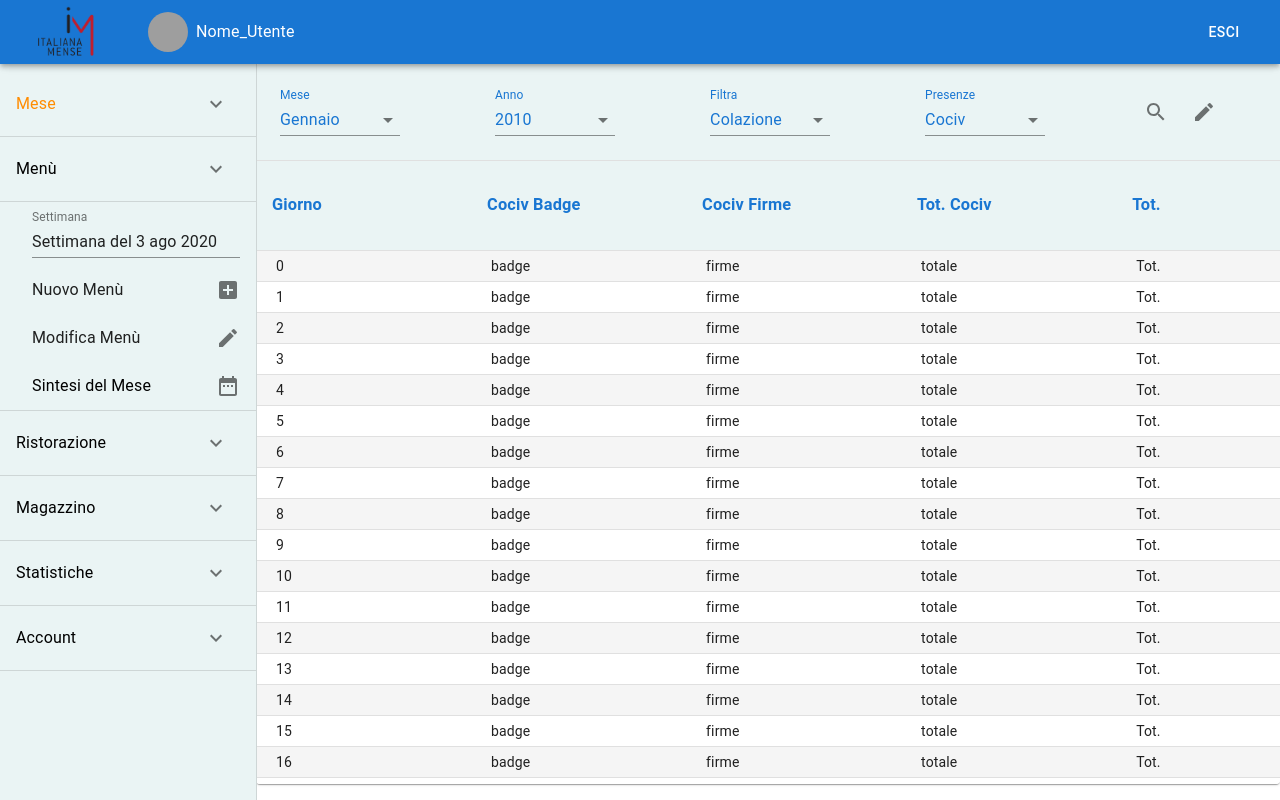
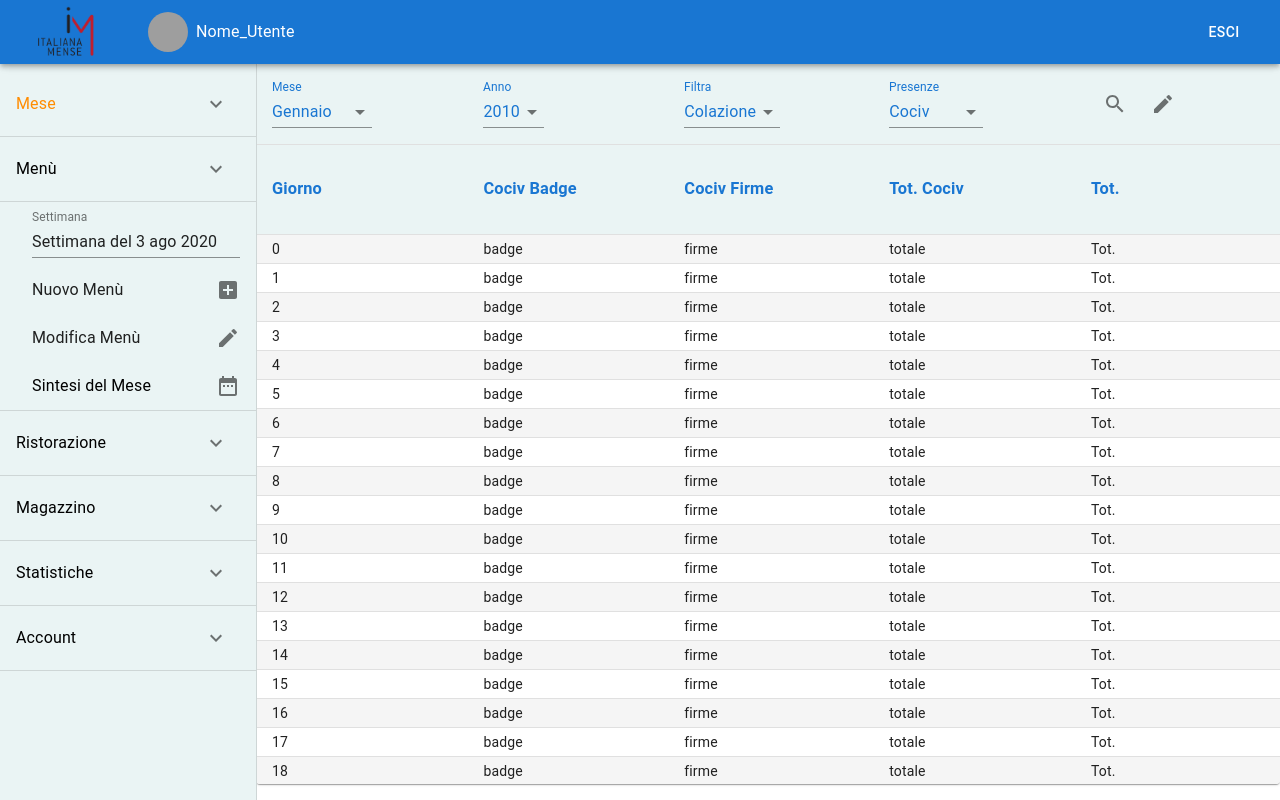
Before and after one commit to tvasari/gestionale_mensa, a React (Create React App) app: page /Mese in a window 1280 px wide. Built offline with nearby package versions, Linux system fonts and the light colour scheme; grey boxes are pictures that could not be loaded.

Commit message:
housekeeping & refactoring

```diff
--- /dev/null
+++ b/src/components/BackArrowButton.js
@@ -0,0 +1,16 @@
+import React from 'react';
+import { NavLink } from 'react-router-dom';
+import IconButton from '@material-ui/core/IconButton';
+import KeyboardBackspaceIcon from '@material-ui/icons/KeyboardBackspace';
+
+const BackArrowButton = ({ path }) => {
+    return(
+        <IconButton style={{padding: 0}}>
+            <NavLink style={{color: '#1976d2'}} to={`/${path}`}>
+                <KeyboardBackspaceIcon/>
+            </NavLink>
+        </IconButton>
+    );
+}
+
+export default BackArrowButton;
--- a/src/components/Selector.js
+++ b/src/components/Selector.js
@@ -7,12 +7,7 @@ import InputLabel from '@material-ui/core/InputLabel';
 const useStyles = makeStyles((theme) => ({
   option: {
       color: '#1976d2'
-  },
-  formControl: {
-    margin: theme.spacing(1),
-    minWidth: 120,
-    maxWidth: 300,
-  },
+  }
 }));
 
 const meals = [
@@ -60,7 +55,7 @@ const yearsCreator = () => {
   return years;
 };
 
-const Selector = ({ type, array }) => {
+const Selector = ({ type, array, formControlStyle }) => {
   const classes = useStyles();
 
   switch(type) {
@@ -84,7 +79,7 @@ const Selector = ({ type, array }) => {
   }
 
   return(
-    <FormControl className={classes.formControl}>
+    <FormControl className={formControlStyle}>
         <InputLabel className={classes.option}>{type}</InputLabel>
         <Select onChange={e => console.log(e.target.value)} className={classes.option} native>
             {
--- /dev/null
+++ b/src/components/StyledTableCell.js
@@ -0,0 +1,8 @@
+import TableCell from '@material-ui/core/TableCell';
+import { styled } from '@material-ui/core/styles';
+
+const StyledTableCell = styled(TableCell)({
+    backgroundColor: '#eaf4f4'
+});
+
+export default StyledTableCell;
--- a/src/pages/CostoPasto/CostoPasto.js
+++ b/src/pages/CostoPasto/CostoPasto.js
@@ -17,9 +17,6 @@ const useStyles = makeStyles(theme => ({
   container: {
     maxHeight: '90vh',
     overflow: 'auto'
-  },
-  nested: {
-    paddingLeft: theme.spacing(4),
   }
 }));
 
--- a/src/pages/MenuTable/HeaderMenu.js
+++ b/src/pages/MenuTable/HeaderMenu.js
@@ -2,18 +2,14 @@ import React from 'react';
 import { NavLink } from 'react-router-dom';
 import { styled } from '@material-ui/core/styles';
 import TableRow from '@material-ui/core/TableRow';
-import TableCell from '@material-ui/core/TableCell';
 import Button from '@material-ui/core/Button';
 import Typography from '@material-ui/core/Typography';
+import StyledTableCell from '../../components/StyledTableCell';
 
 const StyledButton = styled(Button)({
     color: '#1976d2',
     fontWeight: '700',
     fontSize: '1em'
-});
-
-const StyledTableCell = styled(TableCell)({
-    backgroundColor: '#eaf4f4'
 });
 
 const StyledHeader = styled(Typography)({
--- a/src/pages/MenuTable/MenuTable.js
+++ b/src/pages/MenuTable/MenuTable.js
@@ -1,23 +1,21 @@
 import React, { Fragment } from 'react';
 import { makeStyles } from '@material-ui/core/styles';
+import TableContainer from '@material-ui/core/TableContainer';
 import Table from '@material-ui/core/Table';
+import TableHead from '@material-ui/core/TableHead';
 import TableBody from '@material-ui/core/TableBody';
+import TableRow from '@material-ui/core/TableRow';
 import TableCell from '@material-ui/core/TableCell';
-import TableContainer from '@material-ui/core/TableContainer';
-import TableHead from '@material-ui/core/TableHead';
-import TableRow from '@material-ui/core/TableRow';
 import Paper from '@material-ui/core/Paper';
 import IconButton from '@material-ui/core/IconButton';
+import KeyboardArrowUpIcon from '@material-ui/icons/KeyboardArrowUp';
 import KeyboardArrowDownIcon from '@material-ui/icons/KeyboardArrowDown';
-import KeyboardArrowUpIcon from '@material-ui/icons/KeyboardArrowUp';
 import HeaderMenu from './HeaderMenu';
 
 const useStyles = makeStyles({
-  container: {
+  table: {
     maxHeight: '90vh',
-    overflow: 'auto'
-  },
-  table: {
+    overflow: 'auto',
     width: '80%',
     float: 'right'
   },
@@ -57,8 +55,8 @@ const MenuTable = () => {
   const classes = useStyles();
 
   return (
-    <TableContainer component={Paper} className={classes.container}>
-      <Table className={classes.table} stickyHeader>
+    <TableContainer component={Paper} className={classes.table}>
+      <Table stickyHeader>
 
         <TableHead>
           <HeaderMenu daysArray={daysArray} />
--- a/src/pages/MonthlyTable/MonthlyTable.js
+++ b/src/pages/MonthlyTable/MonthlyTable.js
@@ -2,26 +2,16 @@ import React from 'react';
 import { withStyles, makeStyles } from '@material-ui/core/styles';
 import Table from '@material-ui/core/Table';
 import TableBody from '@material-ui/core/TableBody';
-import TableCell from '@material-ui/core/TableCell';
 import TableContainer from '@material-ui/core/TableContainer';
 import TableHead from '@material-ui/core/TableHead';
 import TableRow from '@material-ui/core/TableRow';
+import TableCell from '@material-ui/core/TableCell';
 import Paper from '@material-ui/core/Paper';
 import Selector from '../../components/Selector';
 import EditIcon from '@material-ui/icons/Edit';
 import SearchIcon from '@material-ui/icons/Search';
 import IconButton from '@material-ui/core/IconButton';
-
-const StyledTableCell = withStyles((theme) => ({
-  head: {
-    backgroundColor: theme.palette.common.black,
-    color: theme.palette.common.white,
-  },
-  body: {
-    fontSize: 14,
-    padding: '5px 20px'
-  },
-}))(TableCell);
+import StyledTableCell from '../../components/StyledTableCell';
 
 const StyledTableRow = withStyles((theme) => ({
   root: {
@@ -37,8 +27,8 @@ const useStyles = makeStyles({
         float: 'right',
         height: '90vh'
     },
-    tableHead: {
-      backgroundColor: '#eaf4f4',
+    compressedCell: {
+        padding: '4px 16px'
     }
 });
 
@@ -46,11 +36,11 @@ const values = ["Giorno", "Cociv Badge", "Cociv Firme", "Tot. Cociv", "Tot."].ma
     return <h3 key={item} style={{color: '#1976d2'}}>{item}</h3>
 });
 
-const headerGenerator = (array, style) => {
+const headerGenerator = (array) => {
     return (
         array.map((data, i) => {
             return (
-                <StyledTableCell key={data + i} className={style}>
+                <StyledTableCell key={data + i}>
                     {data}
                 </StyledTableCell>
             );
@@ -58,18 +48,18 @@ const headerGenerator = (array, style) => {
     );
 };
 
-const dataRowCreator = (month, year) => {
+const dataRowCreator = (month, year, style) => {
     const monthDays = new Date(year, month + 1, 0).getDate();
     let dataRow = [];
 
     for (let i=0; i <= monthDays; i++) {
         dataRow.push(
             <StyledTableRow key={monthDays + i * 2}>
-                <StyledTableCell key={monthDays + i}>{i}</StyledTableCell>
-                <StyledTableCell key={"badge" + i}>badge</StyledTableCell>
-                <StyledTableCell key={"firme" + i}>firme</StyledTableCell>
-                <StyledTableCell key={"totale" + i}>totale</StyledTableCell>
-                <StyledTableCell key={"tot" + i}>Tot.</StyledTableCell>
+                <TableCell className={style} key={monthDays + i}>{i}</TableCell>
+                <TableCell className={style} key={"badge" + i}>badge</TableCell>
+                <TableCell className={style} key={"firme" + i}>firme</TableCell>
+                <TableCell className={style} key={"totale" + i}>totale</TableCell>
+                <TableCell className={style} key={"tot" + i}>Tot.</TableCell>
             </StyledTableRow>
         );
     }
@@ -91,23 +81,23 @@ const MonthlyTable = () => {
 
             <TableHead>
                 <TableRow>
-                    { headerGenerator(selectors, classes.tableHead) }
-                    <TableCell className={classes.tableHead}>
+                    { headerGenerator(selectors) }
+                    <StyledTableCell>
                         <IconButton>
                             <SearchIcon/>
                         </IconButton>
                         <IconButton>
                             <EditIcon/>
                         </IconButton>
-                    </TableCell>
+                    </StyledTableCell>
                 </TableRow>
                 <TableRow>
-                    { headerGenerator(values, classes.tableHead) }
+                    { headerGenerator(values) }
                 </TableRow>
             </TableHead>
 
             <TableBody>
-                { dataRowCreator(8, 2020) }
+                { dataRowCreator(8, 2020, classes.compressedCell) }
             </TableBody>
 
         </Table>
--- a/src/pages/Ristorazione/AddForm.js
+++ b/src/pages/Ristorazione/AddForm.js
@@ -54,7 +54,7 @@ const AddForm  = () => {
             <Box className={classes.container} border={1} borderColor="#1976d2">
                 <form style={{display: 'grid'}} noValidate autoComplete="off">
                     <TextField className={classes.formControl} label="Nome"/>
-                    <Selector className={classes.formControl} type="Tipo" />
+                    <Selector type="Tipo" formControlStyle={classes.formControl}/>
                     <FormControl className={classes.formControl}>
                         <InputLabel>Ingredienti</InputLabel>
                         <Select
--- a/src/pages/SintesiMese/HeaderSintesiMese.js
+++ b/src/pages/SintesiMese/HeaderSintesiMese.js
@@ -1,12 +1,10 @@
 import React from 'react';
 import { makeStyles } from '@material-ui/core/styles';
-import { NavLink } from 'react-router-dom';
-import KeyboardBackspaceIcon from '@material-ui/icons/KeyboardBackspace';
-import IconButton from '@material-ui/core/IconButton';
 import TableRow from '@material-ui/core/TableRow';
-import TableCell from '@material-ui/core/TableCell';
 import Box from '@material-ui/core/Box';
 import Selector from '../../components/Selector';
+import StyledTableCell from '../../components/StyledTableCell';
+import BackArrowButton from '../../components/BackArrowButton';
 
 const useStyles = makeStyles(theme => ({
     header: {
@@ -14,9 +12,6 @@ const useStyles = makeStyles(theme => ({
       fontWeight: '700',
       paddingLeft: theme.spacing(4),
       paddingRight: theme.spacing(4)
-    },
-    headerCell: {
-      backgroundColor: '#eaf4f4'
     }
   }));
 
@@ -25,21 +20,15 @@ const HeaderSintesiMese = ({ colSpan }) => {
 
     return(
         <TableRow>
-            <TableCell colSpan={2} align="left" className={classes.headerCell}>
-                <div>
-                    <IconButton style={{padding: 0}}>
-                      <NavLink style={{color: '#1976d2'}} to="/Menù">
-                          <KeyboardBackspaceIcon/>
-                      </NavLink>
-                    </IconButton>
-                </div>
-            </TableCell>
-            <TableCell colSpan={colSpan} className={classes.headerCell}>
+            <StyledTableCell colSpan={2} align="left">
+              <BackArrowButton path="Menù" />
+            </StyledTableCell>
+            <StyledTableCell colSpan={colSpan}>
               <Box mr={2} width="fit-content" display="inline">
                 <Selector type='Mese'/>
               </Box>
               <Selector type='Anno'/>
-            </TableCell>
+            </StyledTableCell>
         </TableRow>
     );
 }
```
Also changed, not shown: src/pages/CostoPasto/HeaderCostoPasto.js (+7 -15 lines).
